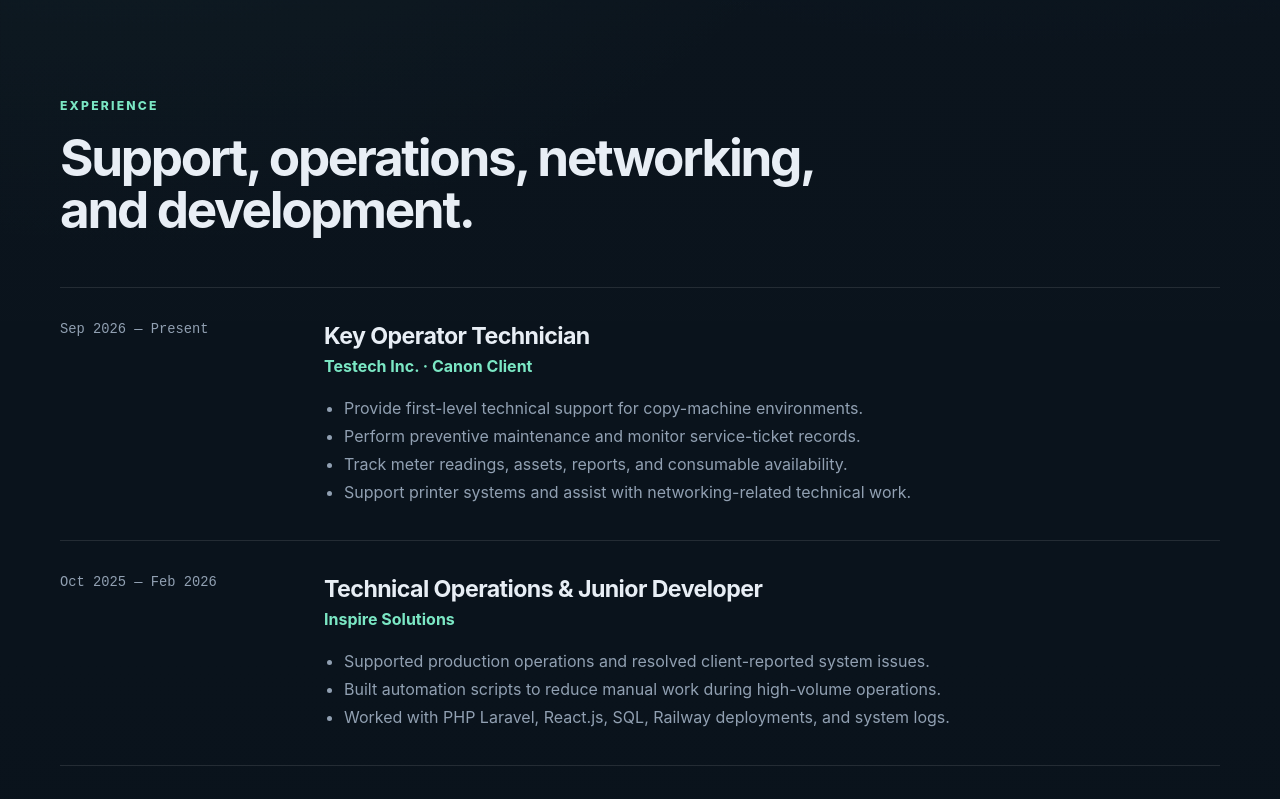
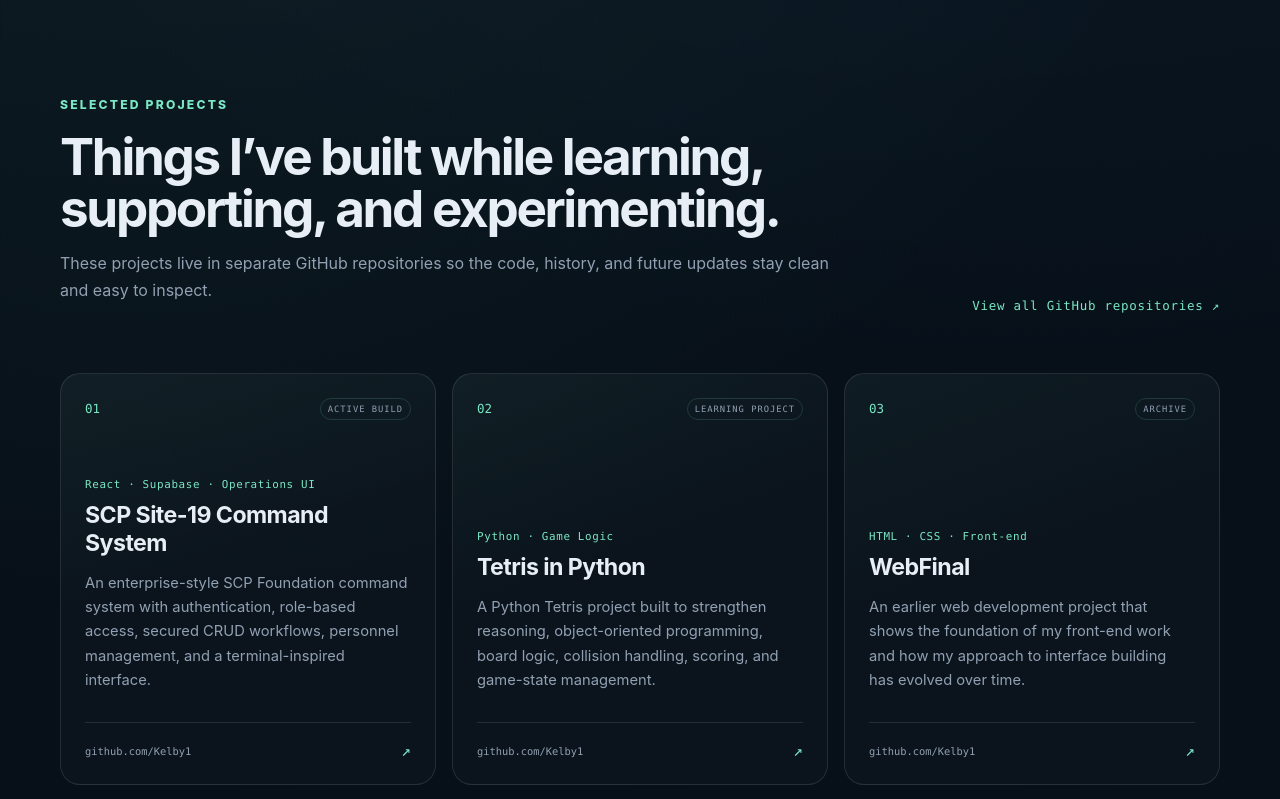
Before and after one commit to Kelby1/kelby-Portfolio, a React (Vite) app: page / in a window 1280 px wide. Shown: the part 1660-2459 px from the top of the page. Built offline with nearby package versions, Linux system fonts and the light colour scheme.

Commit message:
Show linked GitHub projects in portfolio

```diff
--- a/src/App.jsx
+++ b/src/App.jsx
@@ -265,6 +265,7 @@ function App() {
 
           <div className="nav-links">
             <a href="#services">Services</a>
+            <a href="#projects">Projects</a>
             <a href="#experience">Experience</a>
             <a href="#skills">Skills</a>
             <a href="#contact">Contact</a>
@@ -341,6 +342,59 @@ function App() {
                 <p>{service.description}</p>
               </article>
             ))}
+          </div>
+        </section>
+
+
+        <section className="section project-section" id="projects">
+          <div className="container">
+            <div className="project-heading-row">
+              <div className="section-heading">
+                <p className="eyebrow">Selected projects</p>
+                <h2>Things I’ve built while learning, supporting, and experimenting.</h2>
+                <p className="section-copy">
+                  These projects live in separate GitHub repositories so the code,
+                  history, and future updates stay clean and easy to inspect.
+                </p>
+              </div>
+
+              <a
+                className="github-profile-link"
+                href="https://github.com/Kelby1"
+                target="_blank"
+                rel="noreferrer"
+              >
+                View all GitHub repositories ↗
+              </a>
+            </div>
+
+            <div className="project-grid">
+              {projects.map((project, index) => (
+                <a
+                  className="project-card"
+                  href={project.href}
+                  target="_blank"
+                  rel="noreferrer"
+                  key={project.title}
+                >
+                  <div className="project-card-top">
+                    <span className="project-index">0{index + 1}</span>
+                    <span className="project-status">{project.status}</span>
+                  </div>
+
+                  <div className="project-card-body">
+                    <p className="project-type">{project.type}</p>
+                    <h3>{project.title}</h3>
+                    <p>{project.description}</p>
+                  </div>
+
+                  <div className="project-card-footer">
+                    <span>github.com/Kelby1</span>
+                    <span className="project-arrow">↗</span>
+                  </div>
+                </a>
+              ))}
+            </div>
           </div>
         </section>
 
```
